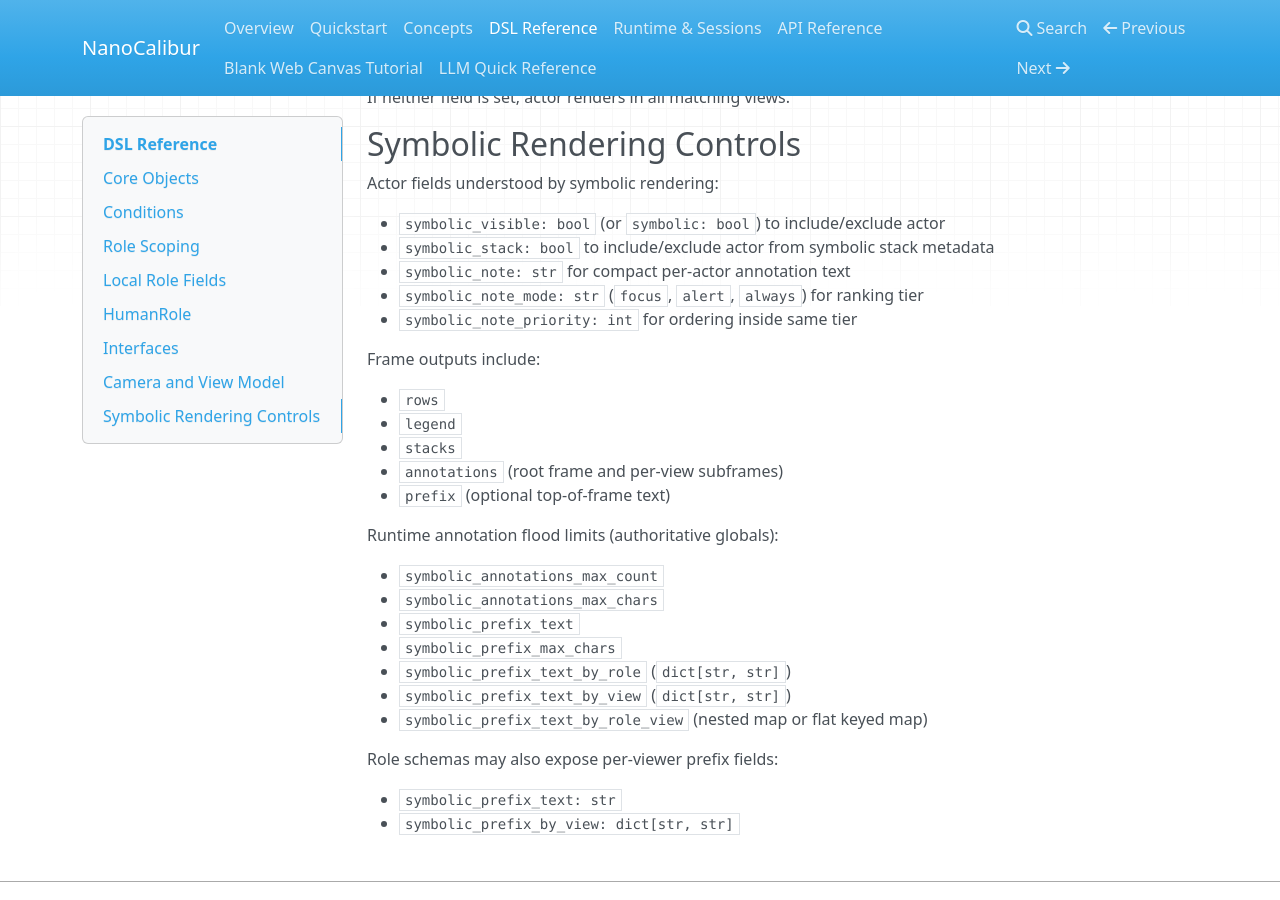
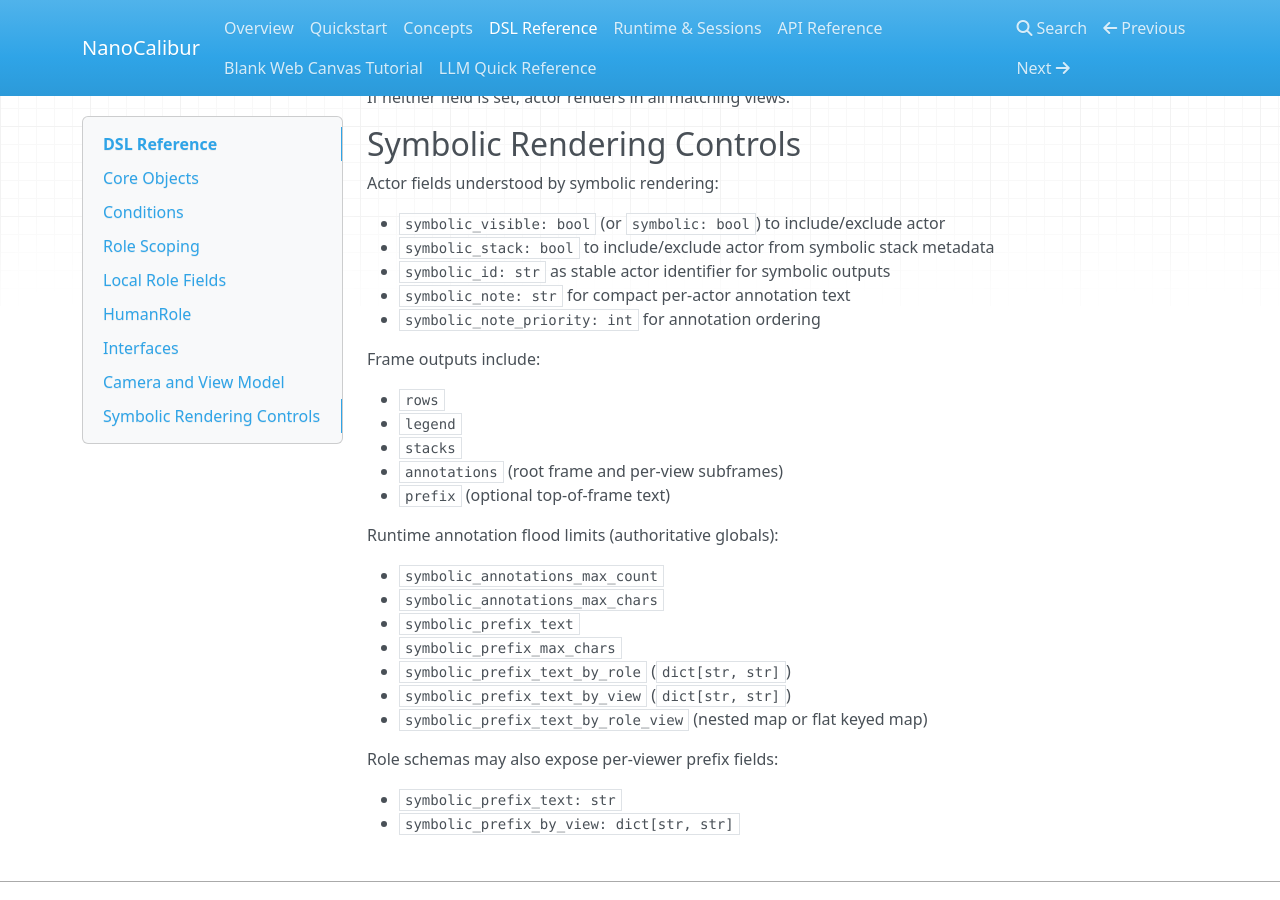
Before and after one commit to theostos/NanoCalibur, an MkDocs documentation site: the page built from docs/dsl-reference.md, in a window 1280 px wide and 900 px high, scrolled down 3018 px. Built offline with MkDocs 1.6.1, drawn with Linux system fonts in a browser that asks for light colours; nearby versions of some CDN libraries.

Commit message:
docs: document symbolic_id, prefix text, and annotation limits

```diff
--- a/docs/dsl-reference.md
+++ b/docs/dsl-reference.md
@@ -152,9 +152,9 @@
 
 - `symbolic_visible: bool` (or `symbolic: bool`) to include/exclude actor
 - `symbolic_stack: bool` to include/exclude actor from symbolic stack metadata
+- `symbolic_id: str` as stable actor identifier for symbolic outputs
 - `symbolic_note: str` for compact per-actor annotation text
-- `symbolic_note_mode: str` (`focus`, `alert`, `always`) for ranking tier
-- `symbolic_note_priority: int` for ordering inside same tier
+- `symbolic_note_priority: int` for annotation ordering
 
 Frame outputs include:
 
```
Also changed, not shown: LLM.md (+3 -3 lines), README.md (+3 -2 lines), docs/concepts.md (+1 -1 lines), docs/llm-quick-reference.md (+1 -1 lines).
